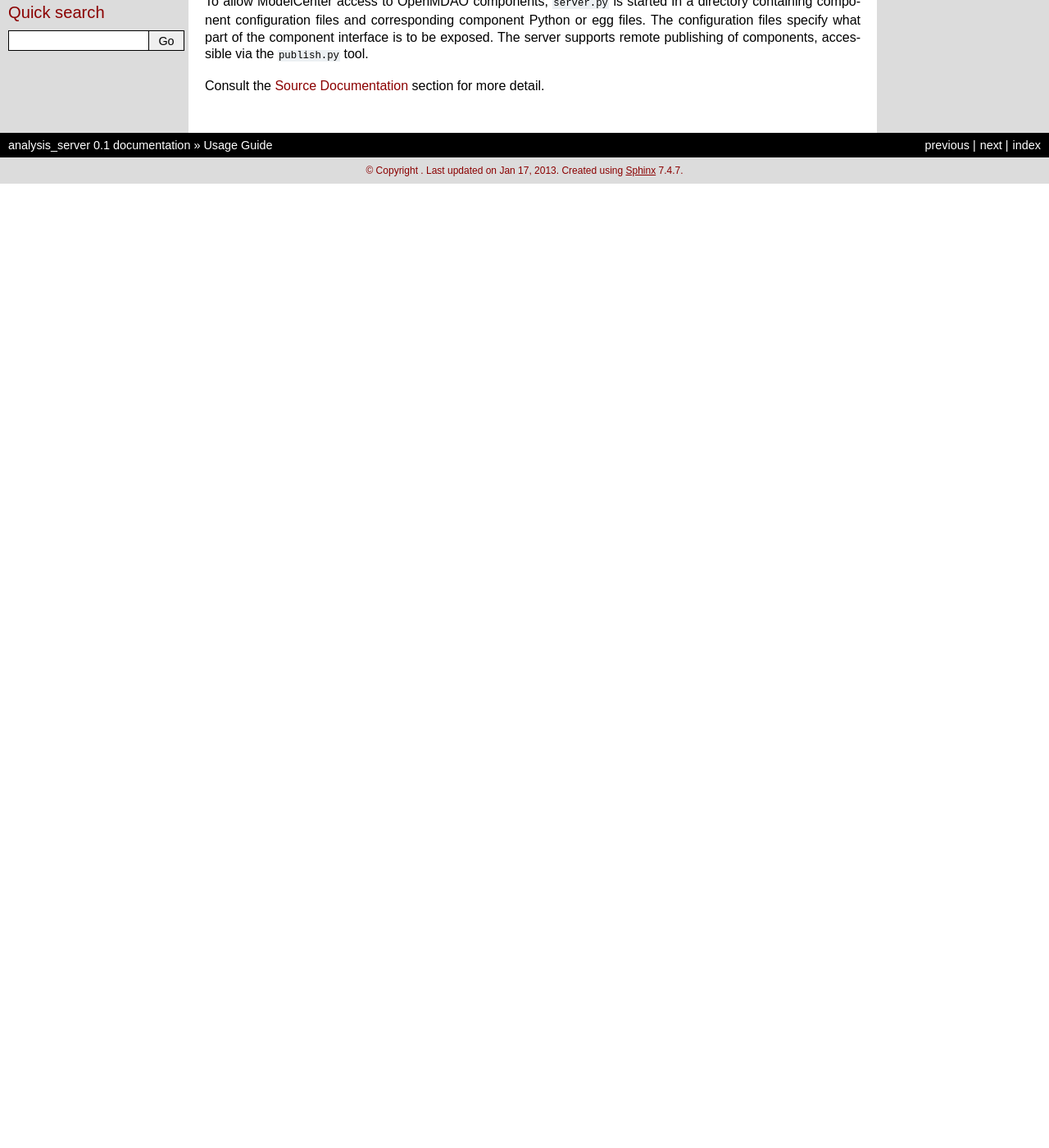
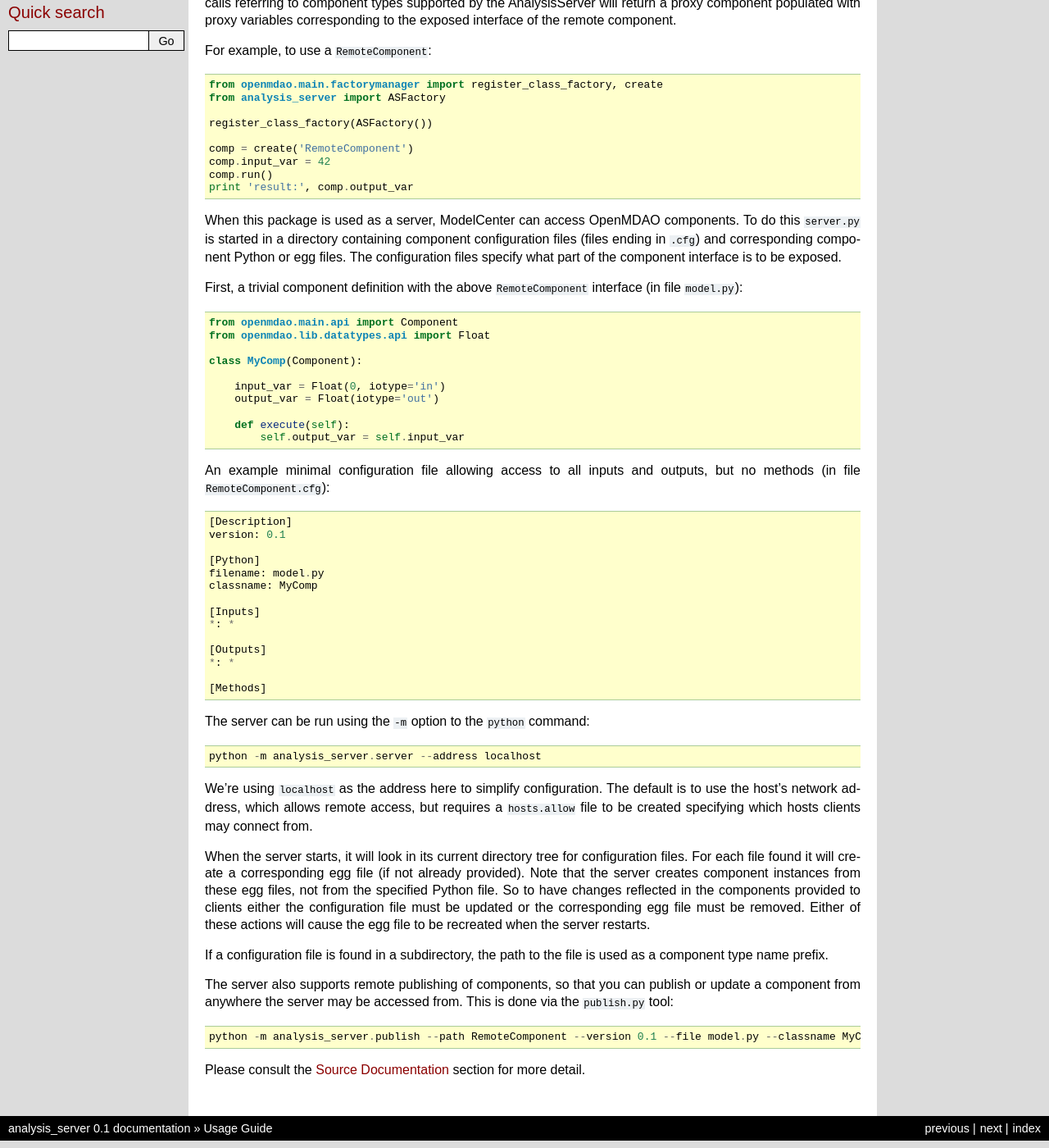
Before and after one commit to OpenMDAO-Plugins/analysis_server, a Sphinx documentation site: the page built from docs/usage.rst, in a window 1280 px wide and 1400 px high, scrolled down 222 px. Shown: the whole window at 82% size. Built offline with Sphinx 7.4.7, drawn with Linux system fonts in a browser that asks for light colours; before the commit the page ends 900 px from its top, so only the background shows below that; some of the changed text lies outside the part shown.

Commit message:
Updated docs.

```diff
--- a/docs/usage.rst
+++ b/docs/usage.rst
@@ -1,21 +1,98 @@
-
 
 ===========
 Usage Guide
 ===========
 
+The ``analysis_server`` package provides both client and server sides of
+communication compatible with Phoenix Integration's Analysis Server.
+
 As a client, an instance of :class:`factory.ASFactory` must be created,
 referring to the host and port of the remote AnalysisServer to connect to.
-This factory can then be registered with OpenMDAO via
-:meth:`openmdao.main.factorymanager.regster_class_factory`. Subsequent
+This factory is then registered with OpenMDAO via
+:meth:`openmdao.main.factorymanager.register_class_factory`. Subsequent
 :meth:`openmdao.main.factorymanager.create` calls referring to component types
 supported by the AnalysisServer will return a proxy component populated with
 proxy variables corresponding to the exposed interface of the remote component.
 
-To allow ModelCenter access to OpenMDAO components, ``server.py`` is started
-in a directory containing component configuration files and corresponding
-component Python or egg files. The configuration files specify what part of the
-component interface is to be exposed. The server supports remote publishing of
-components, accessible via the ``publish.py`` tool.
+For example, to use a ``RemoteComponent``::
 
-Consult the :ref:`analysis_server_src_label` section for more detail.
+    from openmdao.main.factorymanager import register_class_factory, create
+    from analysis_server import ASFactory
+
+    register_class_factory(ASFactory())
+
+    comp = create('RemoteComponent')
+    comp.input_var = 42
+    comp.run()
+    print 'result:', comp.output_var
+
+
+When this package is used as a server, ModelCenter can access OpenMDAO
+components. To do this ``server.py`` is started in a directory containing
+component configuration files (files ending in ``.cfg``) and corresponding
+component Python or egg files. The configuration files specify what part of
+the component interface is to be exposed.
+
+First, a trivial component definition with the above ``RemoteComponent``
+interface (in file ``model.py``)::
+
+    from openmdao.main.api import Component
+    from openmdao.lib.datatypes.api import Float
+
+    class MyComp(Component):
+
+        input_var = Float(0, iotype='in')
+        output_var = Float(iotype='out')
+
+        def execute(self):
+            self.output_var = self.input_var
+
+
+An example minimal configuration file allowing access to all inputs
+and outputs, but no methods (in file ``RemoteComponent.cfg``)::
+
+    [Description]
+    version: 0.1
+
+    [Python]
+    filename: model.py
+    classname: MyComp
+
+    [Inputs]
+    *: *
+
+    [Outputs]
+    *: *
+
+    [Methods]
+
+
+The server can be run using the ``-m`` option to the ``python`` command::
+
+    python -m analysis_server.server --address localhost
+
+We're using ``localhost`` as the address here to simplify configuration.
+The default is to use the host's network address, which allows remote access,
+but requires a ``hosts.allow`` file to be created specifying which hosts
+clients may connect from.
+
+When the server starts, it will look in its current directory tree for
+configuration files. For each file found it will create a corresponding egg
+file (if not already provided).  Note that the server creates component
+instances from these egg files, not from the specified Python file.
+So to have changes reflected in the components provided to clients either the
+configuration file must be updated or the corresponding egg file must be
+removed.  Either of these actions will cause the egg file to be recreated when
+the server restarts.
+
+If a configuration file is found in a subdirectory, the path to the file
+is used as a component type name prefix.
+
+The server also supports remote publishing of components, so that you can
+publish or update a component from anywhere the server may be accessed from.
+This is done via the ``publish.py`` tool::
+
+    python -m analysis_server.publish --path RemoteComponent --version 0.1 --file model.py --classname MyComp
+
+
+Please consult the :ref:`analysis_server_src_label` section for more detail.
--- a/setup.py
+++ b/setup.py
@@ -56,7 +56,6 @@ kwargs = {'author': '',
                                       'sphinx_build/html/_static/comment-close.png',
                                       'sphinx_build/html/_modules/index.html',
                                       'sphinx_build/html/_modules/analysis_server/monitor.html',
-                                      'sphinx_build/html/_modules/analysis_server/mth.html',
                                       'sphinx_build/html/_modules/analysis_server/factory.html',
                                       'sphinx_build/html/_modules/analysis_server/server.html',
                                       'sphinx_build/html/_modules/analysis_server/proxy.html',
```
Also changed, not shown: 1 other file.
